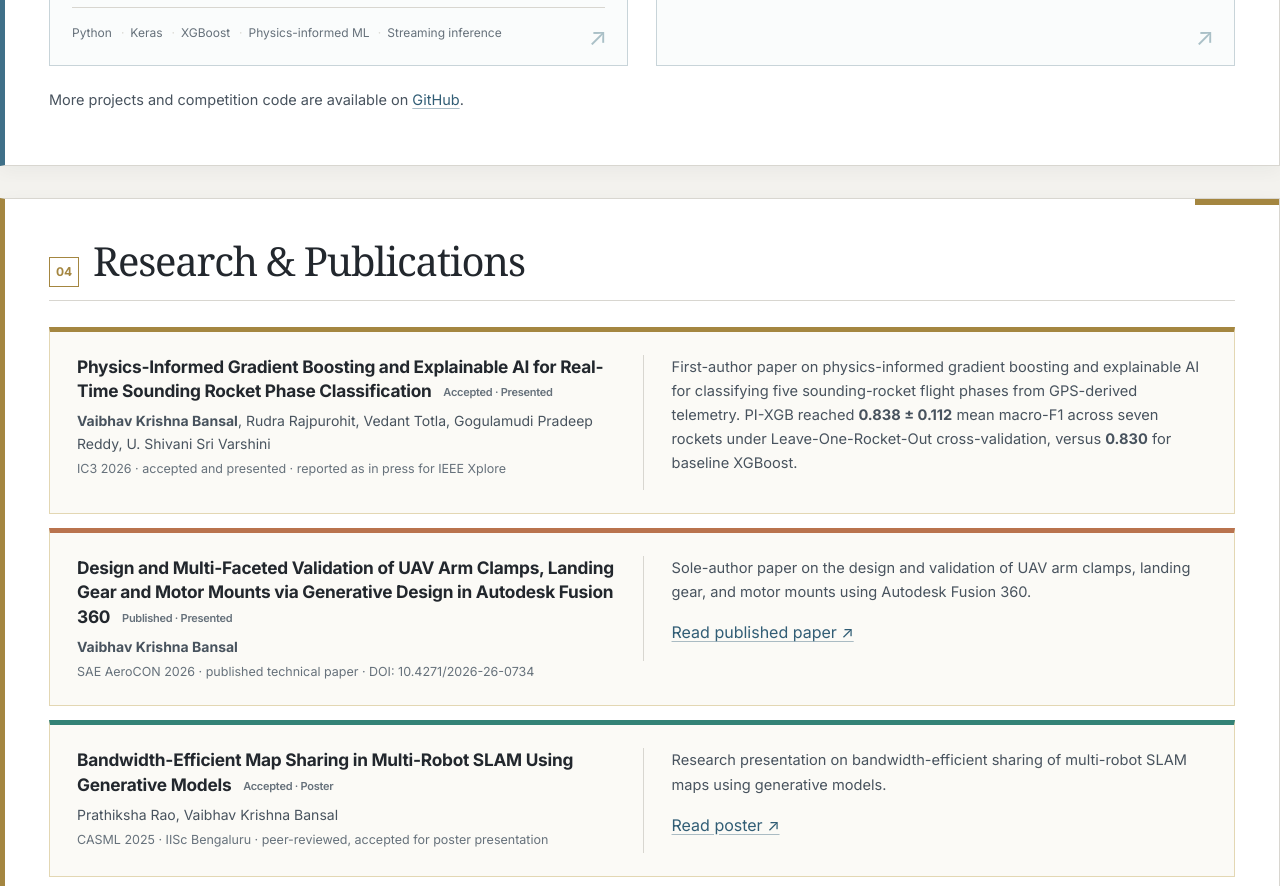
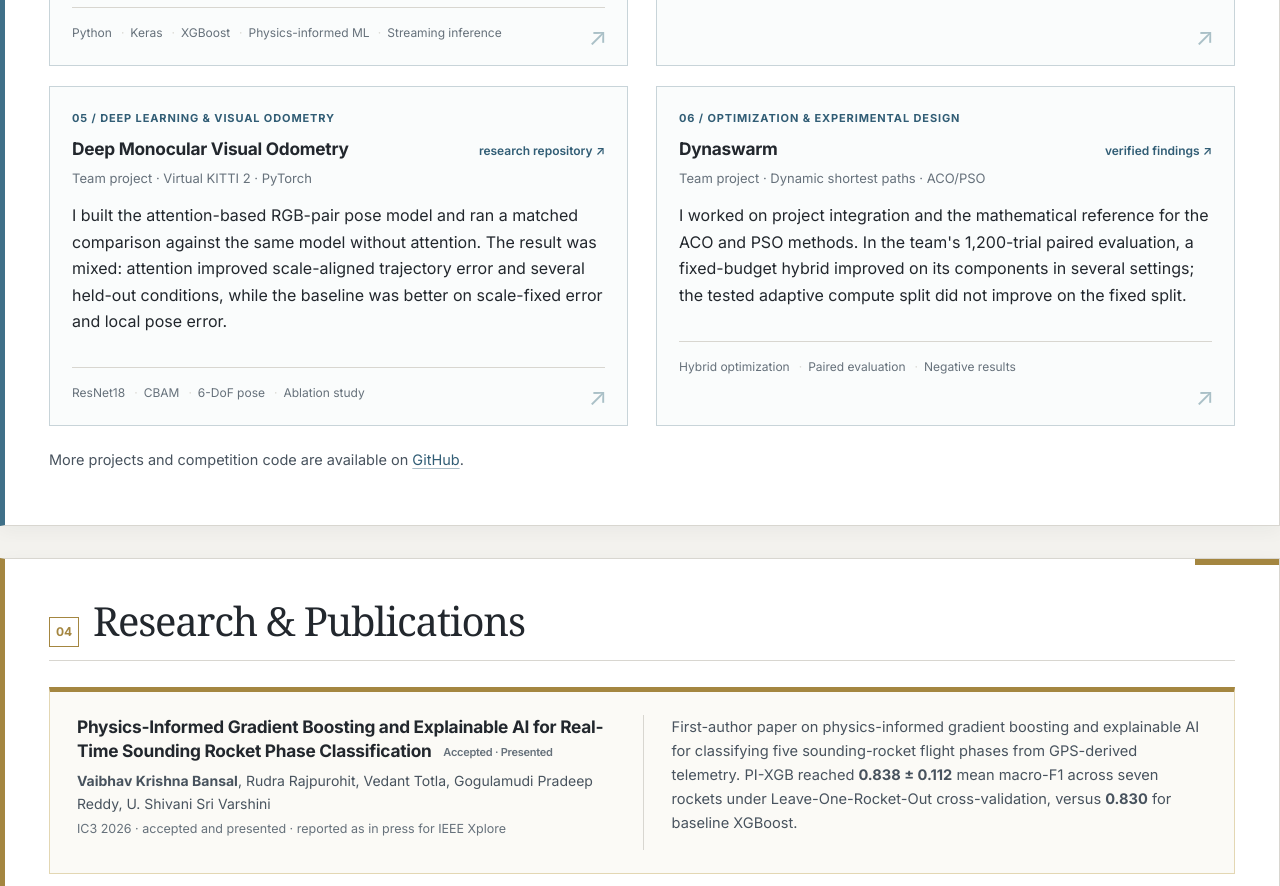
Before and after one commit to VaibhavBansal05/VaibhavBansal05.github.io, a plain HTML site: page index.html in a window 1280 px wide. Shown: the part 3633-4519 px from the top of the page. Drawn offline with Linux system fonts and the light colour scheme.

Commit message:
Add visual odometry and Dynaswarm to portfolio and refresh CV

```diff
--- a/index.html
+++ b/index.html
@@ -208,6 +208,28 @@
       <p class="small-note"><a href="https://github.com/VaibhavBansal05/Precision_Hover_Drone" target="_blank" rel="noopener">Code and simulation ↗</a></p>
     </article>
 
+  </div>
+  <div class="grid p2 reveal" style="margin-top:20px">
+    <article class="card">
+      <p class="project-kicker">05 / Deep learning &amp; visual odometry</p>
+      <div class="card-top">
+        <h3>Deep Monocular Visual Odometry</h3>
+        <a class="icon-link" href="https://github.com/VaibhavBansal05/Deep_Monocular_VO" target="_blank" rel="noopener">research repository ↗</a>
+      </div>
+      <p class="tl-meta">Team project · Virtual KITTI 2 · PyTorch</p>
+      <p>I built the attention-based RGB-pair pose model and ran a matched comparison against the same model without attention. The result was mixed: attention improved scale-aligned trajectory error and several held-out conditions, while the baseline was better on scale-fixed error and local pose error.</p>
+      <div class="tags"><span class="tag">ResNet18</span><span class="tag">CBAM</span><span class="tag">6-DoF pose</span><span class="tag">Ablation study</span></div>
+    </article>
+    <article class="card">
+      <p class="project-kicker">06 / Optimization &amp; experimental design</p>
+      <div class="card-top">
+        <h3>Dynaswarm</h3>
+        <a class="icon-link" href="https://github.com/VaibhavBansal05/Dynaswarm/blob/main/FINDINGS_TESTS.md" target="_blank" rel="noopener">verified findings ↗</a>
+      </div>
+      <p class="tl-meta">Team project · Dynamic shortest paths · ACO/PSO</p>
+      <p>I worked on project integration and the mathematical reference for the ACO and PSO methods. In the team's 1,200-trial paired evaluation, a fixed-budget hybrid improved on its components in several settings; the tested adaptive compute split did not improve on the fixed split.</p>
+      <div class="tags"><span class="tag">Hybrid optimization</span><span class="tag">Paired evaluation</span><span class="tag">Negative results</span></div>
+    </article>
   </div>
   <p class="lead" style="margin-top:22px;font-size:14.5px">
     More projects and competition code are available on
```
Also changed, not shown: 1 other file.
